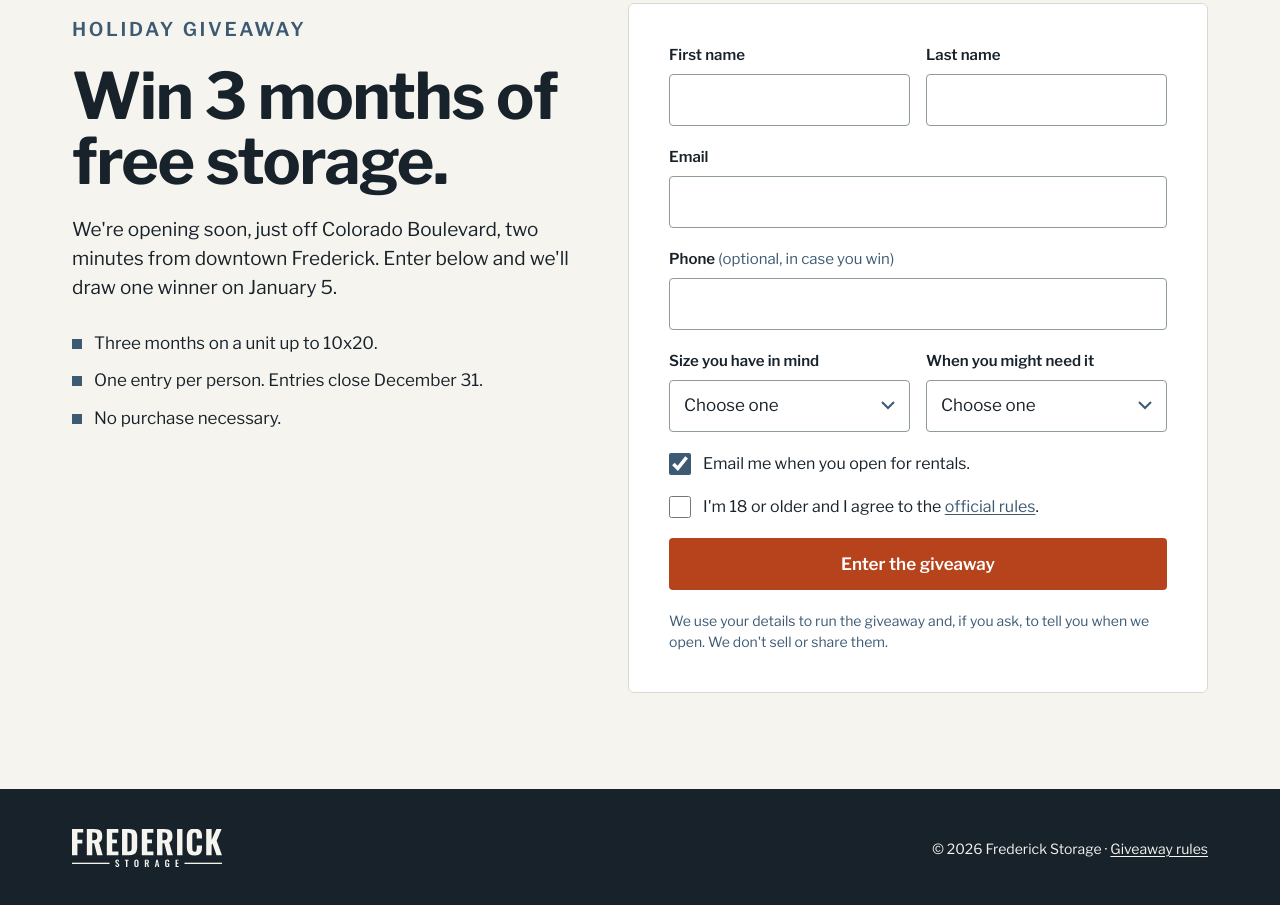
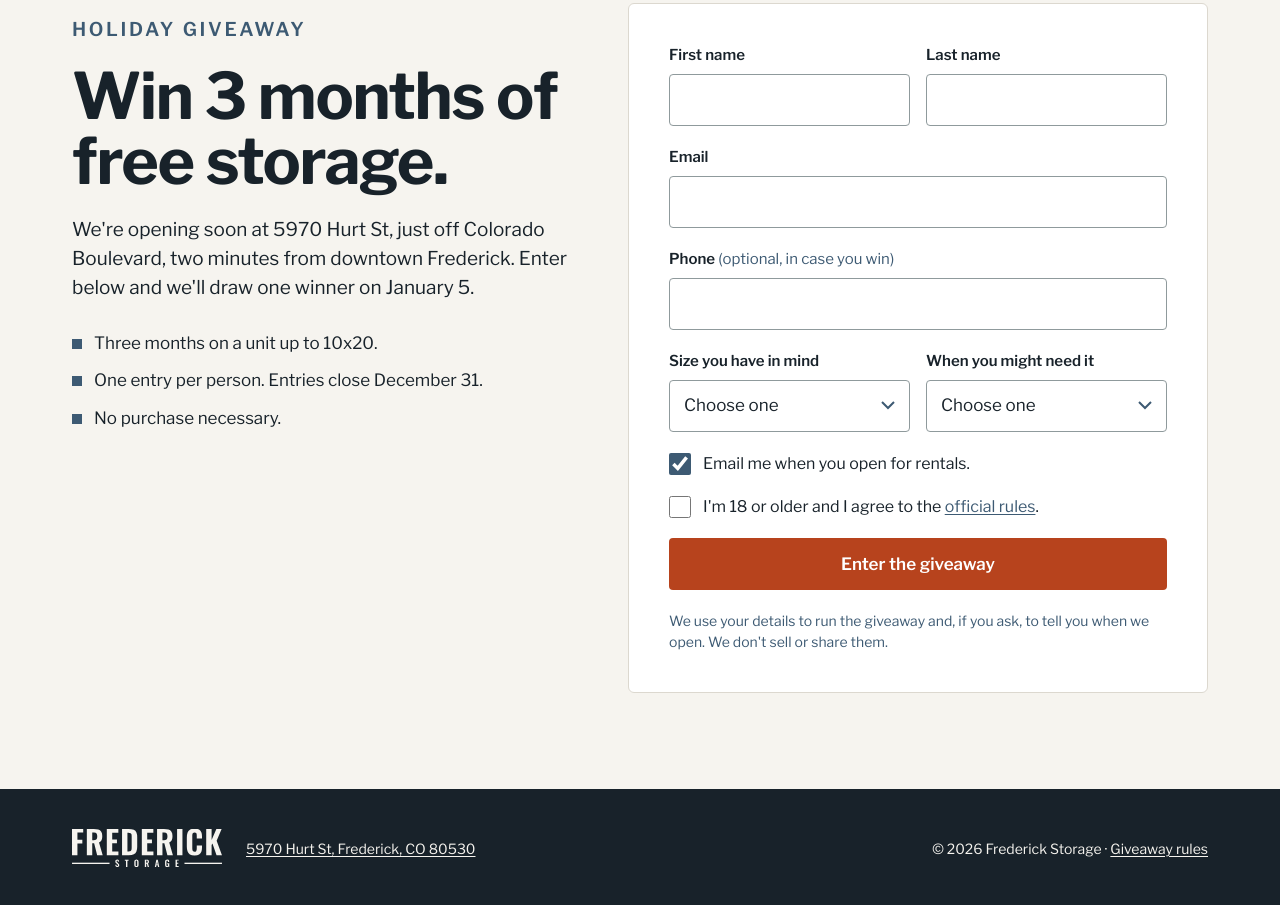
Before and after one commit to HankPantier/Frederick-Storage, a plain HTML site: page contact-us/index.html in a window 1280 px wide. Shown: the part 213-1118 px from the top of the page. Drawn offline with Linux system fonts and the light colour scheme.

Commit message:
Add the address: 5970 Hurt St, Frederick, CO 80530 (footer, home, contact, rules, schema)
Co-Authored-By: Claude Opus 5.5 <noreply@anthropic.com>
Claude-Session: https://claude.ai/code/session_01GDkBFm8vmy5Nn6uugEdH4z

```diff
--- a/assets/css/site.css
+++ b/assets/css/site.css
@@ -104,6 +104,7 @@ h1, h2, h3, p, ul { margin: 0; }
 .site-footer img { width: 150px; height: auto; }
 .site-footer p { font-size: 14px; }
 .site-footer a { color: var(--warm-white); }
+.foot-addr { font-style: normal; font-size: 14px; flex: 1 1 auto; }
 
 /* ---------- Inner pages (contact-us, rules) ---------- */
 .page { position: relative; overflow: hidden; }
--- a/contact-us/index.html
+++ b/contact-us/index.html
@@ -46,7 +46,7 @@
       <div class="entry-intro">
         <p class="eyebrow">Holiday giveaway</p>
         <h1>Win 3 months of free storage.</h1>
-        <p>We're opening soon, just off Colorado Boulevard, two minutes from downtown Frederick. Enter below and we'll draw one winner on January 5.</p>
+        <p>We're opening soon at 5970 Hurt St, just off Colorado Boulevard, two minutes from downtown Frederick. Enter below and we'll draw one winner on January 5.</p>
         <ul class="points">
           <li>Three months on a unit up to 10x20.</li>
           <li>One entry per person. Entries close December 31.</li>
@@ -112,6 +112,7 @@
   <footer class="site-footer">
     <div class="wrap">
       <img src="/assets/img/logo-reversed.svg" alt="Frederick Storage" width="150" height="38">
+      <address class="foot-addr"><a href="https://maps.google.com/?q=5970+Hurt+St,+Frederick,+CO+80530">5970 Hurt St, Frederick, CO 80530</a></address>
       <p>© 2026 Frederick Storage · <a href="/rules/">Giveaway rules</a></p>
     </div>
   </footer>
```
Also changed, not shown: 404.html (+1 -0 lines), index.html (+3 -2 lines), rules/index.html (+2 -1 lines).
